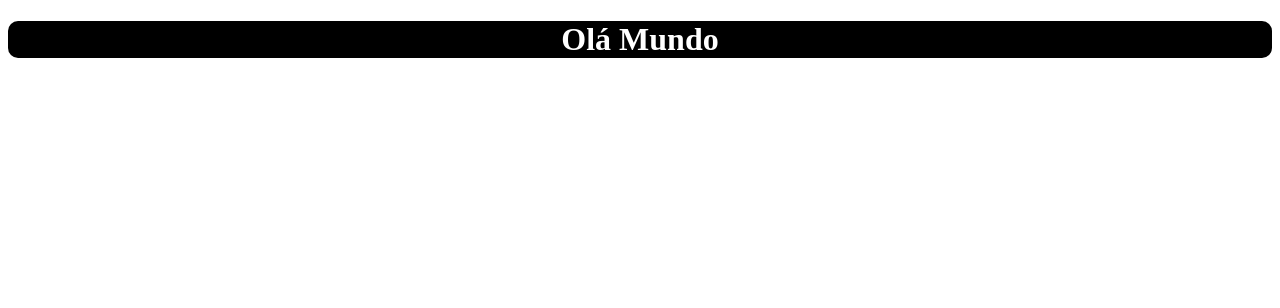
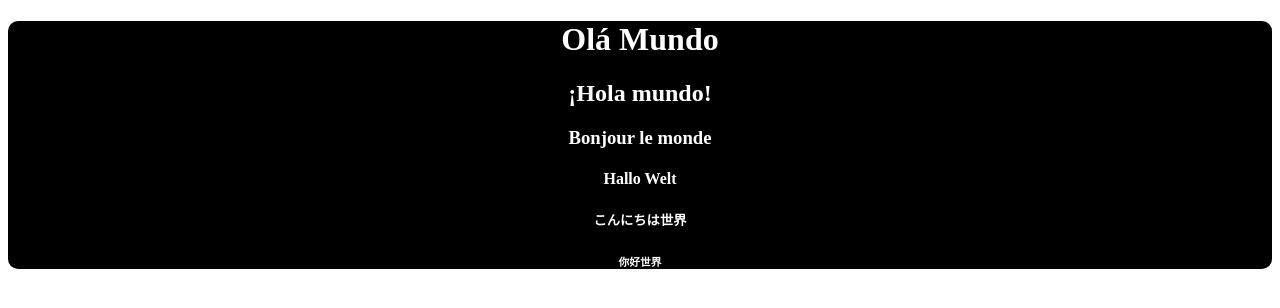
Before and after one commit to pedro249788/aulagit, a plain HTML site: page index.html in a window 1280 px wide. Drawn offline with Linux system fonts and the light colour scheme.

Commit message:
Segundo commit

```diff
--- a/index.html
+++ b/index.html
@@ -16,7 +16,13 @@
 </head>
 <body>
     <div class="container">
-        <span><h1>Olá Mundo</h1></span>
+        <span><h1>Olá Mundo</h1>
+        <h2>¡Hola mundo!</h2>
+        <h3>Bonjour le monde</h3>
+        <h4>Hallo Welt</h4>
+        <h5>こんにちは世界</h5>
+        <h6>你好世界</h6>
+        </span>
     </div>
 </body>
 </html>
```
